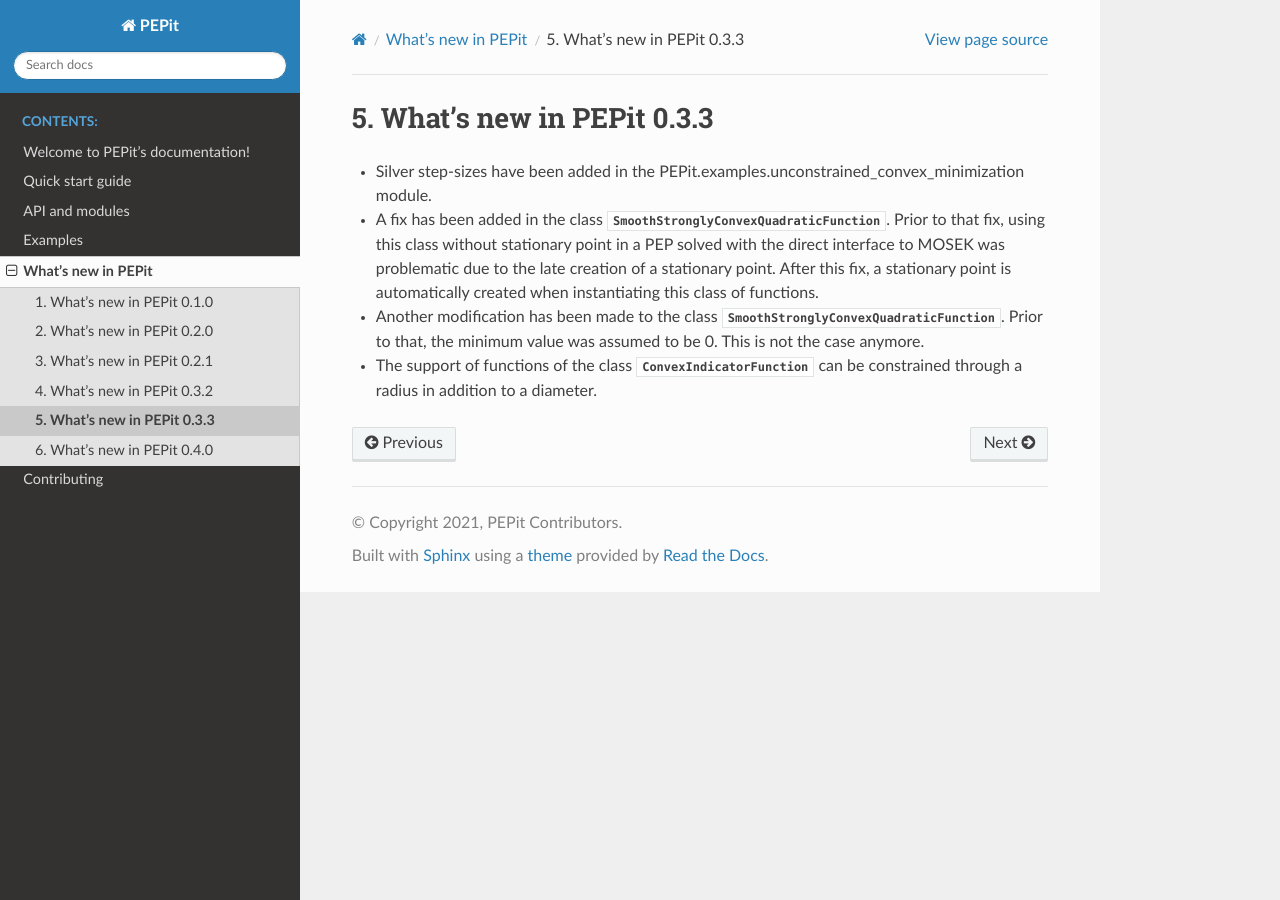
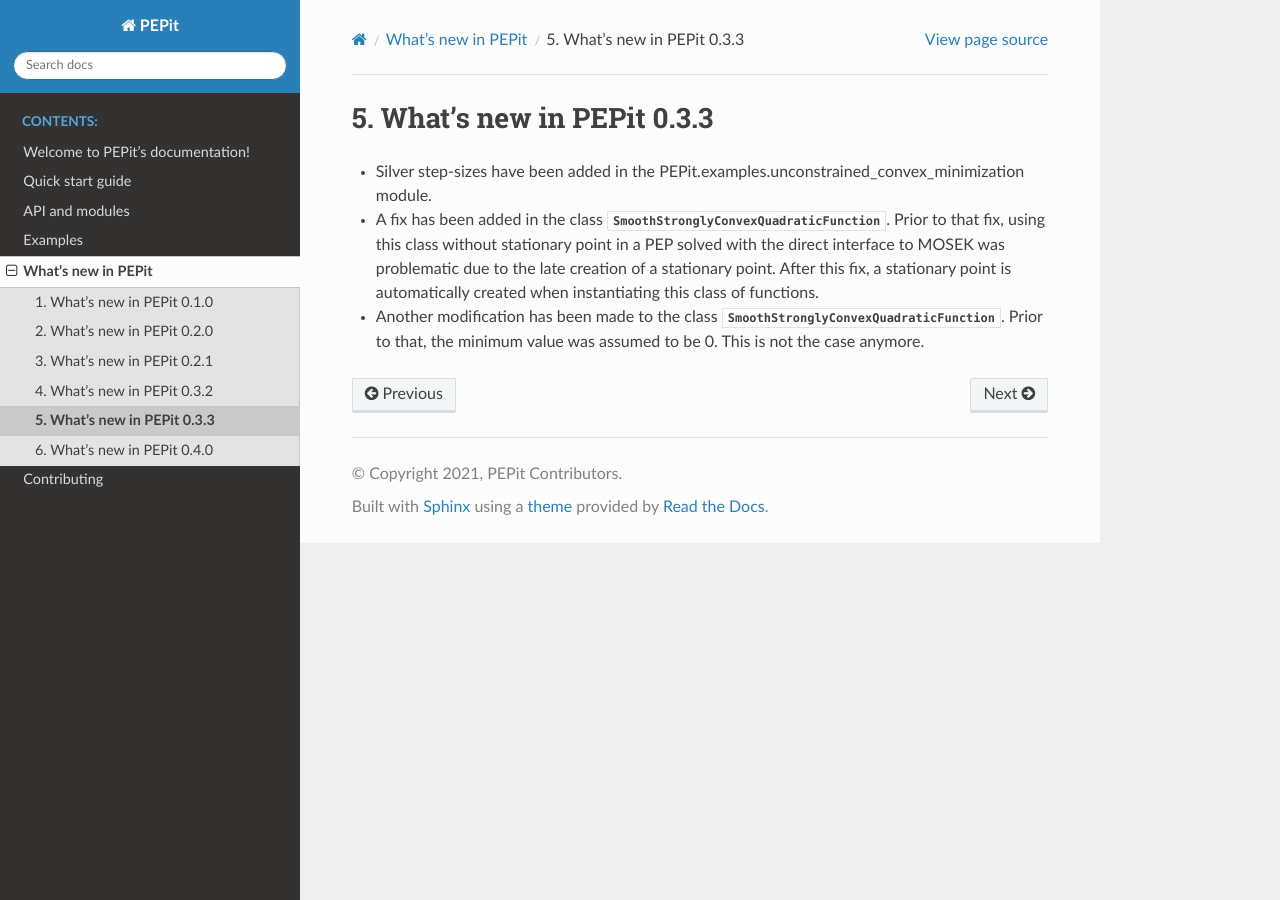
Before and after one commit to PerformanceEstimation/PEPit, a Sphinx documentation site: the page built from docs/source/whatsnew/0.3.3.rst, in a window 1280 px wide. Built offline with Sphinx 7.4.7 and the Read the Docs theme 3.1.0, drawn with Linux system fonts in a browser that asks for light colours.

Commit message:
Update doc

```diff
--- a/docs/source/whatsnew/0.3.3.rst
+++ b/docs/source/whatsnew/0.3.3.rst
@@ -6,5 +6,3 @@ What's new in PEPit 0.3.3
 - A fix has been added in the class :class:`SmoothStronglyConvexQuadraticFunction`. Prior to that fix, using this class without stationary point in a PEP solved with the direct interface to MOSEK was problematic due to the late creation of a stationary point. After this fix, a stationary point is automatically created when instantiating this class of functions.
 
 - Another modification has been made to the class :class:`SmoothStronglyConvexQuadraticFunction`. Prior to that, the minimum value was assumed to be 0. This is not the case anymore.
-
-- The support of functions of the class :class:`ConvexIndicatorFunction` can be constrained through a radius in addition to a diameter.
--- a/docs/source/whatsnew/0.4.0.rst
+++ b/docs/source/whatsnew/0.4.0.rst
@@ -14,3 +14,5 @@ What's new in PEPit 0.4.0
 - New examples: (i) Refined block-coordinate descent (refined interpolation techniques--but computationally more expensive) (ii) introduction of quadratic Lojasiewicz inequalities, examples on gradient descent (with different ways to improse Lojasiewicz inequalities, from naive ones to more advanced SDP-representable ones) (iii) optimistic gradient with more advanced SDP-representable monotonocity/Lipschitz characterization, (iv) difference-of-convex algorithm (DCA, also known as the convex-concave procedure),  (v) online learning settings (online gradient descent, online Frank-Wolfe, follow the leader, follow the regularized leader).
 
 - Corrected example: SGD's closed-form solution has been updated.
+
+- The support of functions of the class :class:`ConvexIndicatorFunction` can be constrained through a radius in addition to a diameter.
```
